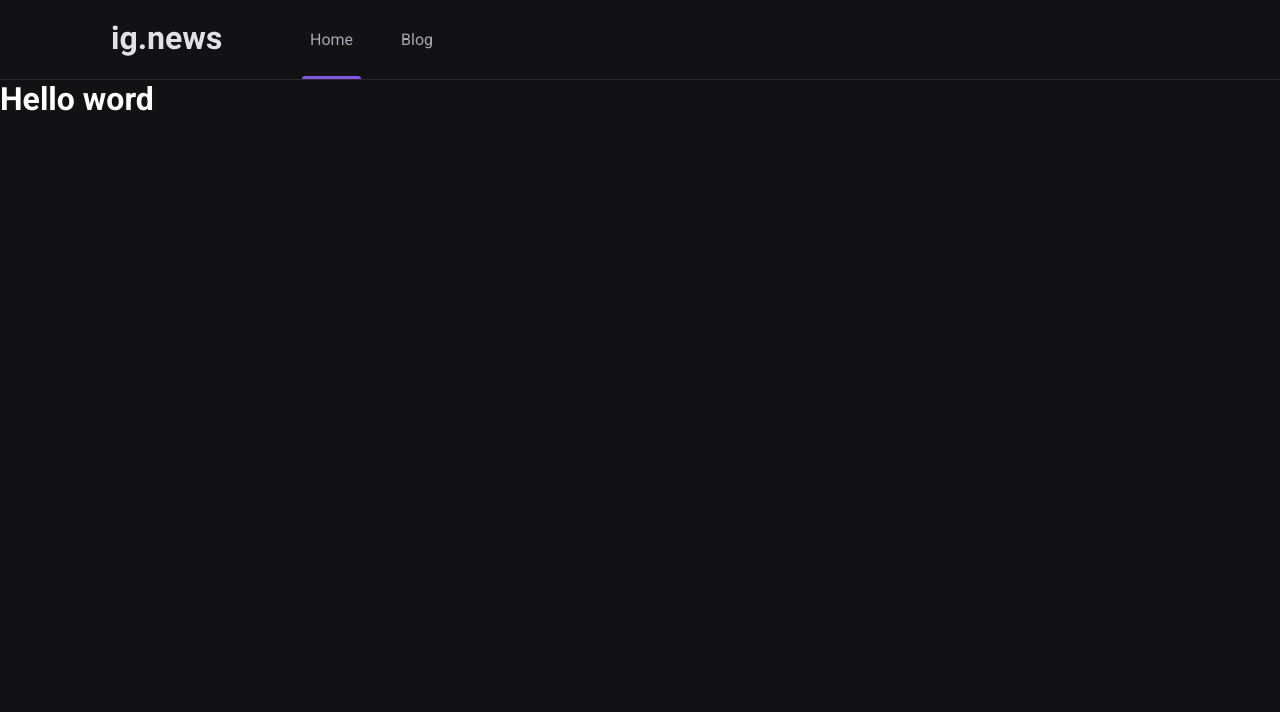
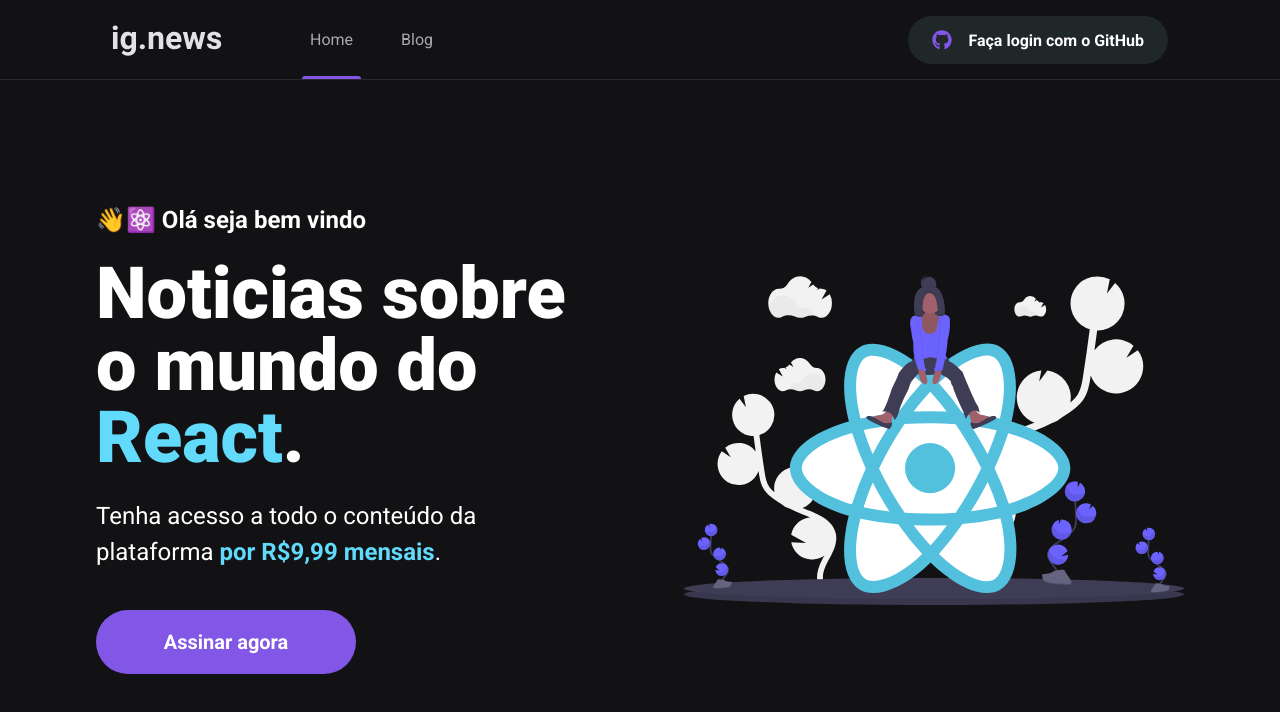
Before and after one commit to Nikaum-js/Ignite_IgNews, a Next.js app: page / in a window 1280 px wide. Shown: the top 712 px of the page. Built offline with nearby package versions, Linux system fonts and the light colour scheme.

Commit message:
creating home and subscribe button :hammer:

```diff
--- a/package.json
+++ b/package.json
@@ -11,6 +11,7 @@
     "next": "12.0.7",
     "react": "17.0.2",
     "react-dom": "17.0.2",
+    "react-icons": "^4.3.1",
     "sass": "^1.48.0"
   },
   "devDependencies": {
--- a/src/components/Header/index.tsx
+++ b/src/components/Header/index.tsx
@@ -1,5 +1,6 @@
 /* eslint-disable @next/next/no-img-element */
 import React from 'react';
+import { SignInButton } from '../SignInButton';
 
 import styles from './styles.module.scss';
 
@@ -14,6 +15,8 @@
          <a className={styles.active}>Home</a>
          <a>Blog</a>
        </nav>
+
+       <SignInButton />
      </div>
    </header>
   );
--- a/src/components/Header/styles.module.scss
+++ b/src/components/Header/styles.module.scss
@@ -55,4 +55,8 @@
       }
     }
   }
+
+  button {
+    margin-left: auto;
+  }
 }
--- /dev/null
+++ b/src/components/SignInButton/index.tsx
@@ -0,0 +1,27 @@
+import { FaGithub } from 'react-icons/fa';
+import { FiX } from 'react-icons/fi';
+
+import styles from './styles.module.scss';
+
+export function SignInButton() {
+  const isUserLoggedIn = false;
+
+  return isUserLoggedIn ? (
+    <button
+      type="button"
+      className={styles.signInButton}
+    >
+      <FaGithub color="#04d361" />
+      Nikolas.Dev
+      <FiX color="#737380" className={styles.closeIcon} />
+    </button>
+  ) : (
+    <button
+      type="button"
+      className={styles.signInButton}
+    >
+      <FaGithub color="#8257e5" />
+      Faça login com o GitHub
+    </button>
+  )
+}
--- /dev/null
+++ b/src/components/SignInButton/styles.module.scss
@@ -0,0 +1,33 @@
+.signInButton {
+  height: 3rem;
+  border-radius: 3rem;
+
+  background: var(--gray-850);
+  padding: 0 1.5rem;
+
+  display: flex;
+  align-items: center;
+  justify-content: center;
+
+  color: var(--white);
+  font-weight: bold;
+
+  svg {
+    width: 20px;
+    height: 20px;
+  }
+
+  svg:first-child {
+    margin-right: 1rem;
+  }
+
+  svg.closeIcon {
+    margin-left: 1rem;
+  }
+
+  transition: filter 0.4s;
+
+  &:hover {
+    filter: brightness(0.8);
+  }
+}
--- /dev/null
+++ b/src/components/SubscribeButton/index.tsx
@@ -0,0 +1,12 @@
+import styles from './styles.module.scss';
+
+export function SubscribeButton() {
+  return (
+    <button
+      type="button"
+      className={styles.subscribeButton}
+    >
+      Assinar agora
+    </button>
+  );
+}
--- /dev/null
+++ b/src/components/SubscribeButton/styles.module.scss
@@ -0,0 +1,21 @@
+.subscribeButton {
+  width: 260px;
+  height: 4rem;
+
+  border-radius: 2rem;
+  background: var(--purple-400);
+  color: var(--white);
+
+  font-size: 1.25rem;
+  font-weight: bold;
+
+  display: flex;
+  align-items: center;
+  justify-content: center;
+
+  transition: filter 0.4s;
+
+  &:hover {
+    filter: brightness(0.8);
+  }
+}
--- /dev/null
+++ b/src/pages/home.module.scss
@@ -0,0 +1,52 @@
+.contentContainer {
+  max-width: 1120px;
+  height: calc(100vh - 5rem);
+
+  margin: 0 auto;
+  padding: 0 1rem;
+
+  display: flex;
+  align-items: center;
+  justify-content: space-between;
+
+  img {
+    width: 500px;
+    height: 500px;
+  }
+}
+
+.hero {
+  max-width: 500px;
+
+  > span {
+    font-size: 1.5rem;
+    font-weight: bold;
+  }
+
+  h1 {
+    font-size: 4.5rem;
+    line-height: 4.5rem;
+    font-weight: 900;
+
+    margin-top: 1.5rem;
+
+    span {
+      color: var(--cyan-500);
+    }
+  }
+
+  p {
+    font-size: 1.5rem;
+    line-height: 2.25rem;
+    margin-top: 1.5rem;
+
+    span {
+      color: var(--cyan-500);
+      font-weight: bold;
+    }
+  }
+
+  button {
+    margin-top: 2.5rem;
+  }
+}
--- a/src/pages/index.tsx
+++ b/src/pages/index.tsx
@@ -1,13 +1,28 @@
+/* eslint-disable @next/next/no-img-element */
 import Head from 'next/head';
+import { SubscribeButton } from '../components/SubscribeButton';
+
+import styles from './home.module.scss';
 
 export default function Home() {
   return (
     <>
       <Head>
-        <title>Inicio | react.news</title>
+        <title>Home | react.news</title>
       </Head>
 
-      <h1>Hello word</h1>
+      <main className={styles.contentContainer}>
+        <section className={styles.hero}>
+          <span>👋⚛️ Olá seja bem vindo</span>
+          <h1>Noticias sobre o mundo do <span>React</span>.</h1>
+          <p>
+            Tenha acesso a todo o conteúdo da plataforma <span> por R$9,99 mensais</span>.
+          </p>
+          <SubscribeButton />
+        </section>
+
+        <img src="/images/react.svg" alt="react" />
+      </main>
     </>
   )
 }
--- a/src/styles/global.scss
+++ b/src/styles/global.scss
@@ -10,6 +10,7 @@
   --gray-100: #e1e1e6;
   --gray-300: #a8a8b3;
   --gray-700: #29292e;
+  --gray-850: #1f2729;
   --gray-900: #121214;
 
   --purple-400: #8257e5;
@@ -39,6 +40,7 @@
 
 button {
   cursor: pointer;
+  border: 0;
 }
 
 a {
```
Also changed, not shown: 1 other file (tests, documents, lock files or other folders).
